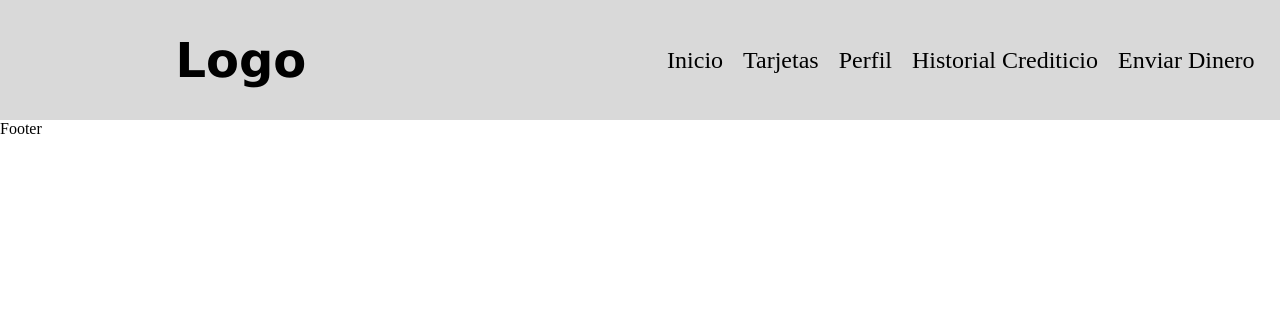
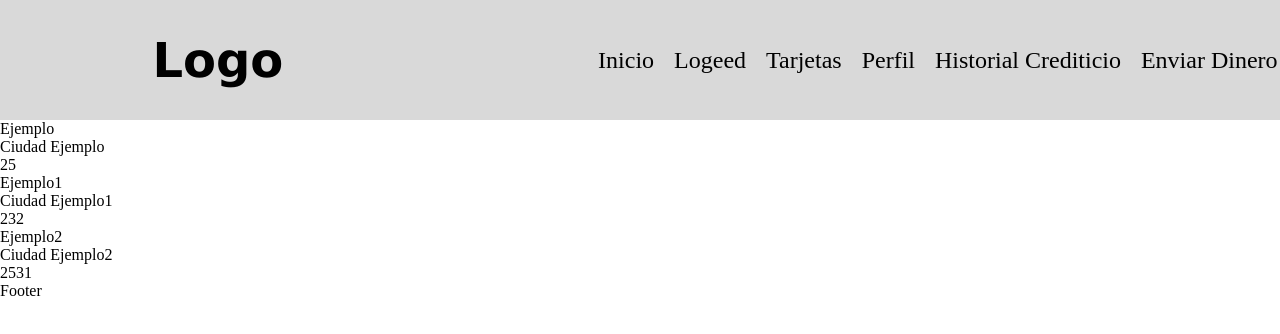
Before and after one commit to No-Country/c11-09-t-phyton-react-activo, a React (Vite) app in the folder FrontEnd/: page /logeed in a window 1280 px wide. Shown: the top 334 px of the page. Built offline with nearby package versions, Linux system fonts and the light colour scheme.

Commit message:
ruth page create

```diff
--- /dev/null
+++ b/FrontEnd/src/Api-de-prueba/prueba.js
@@ -0,0 +1,20 @@
+let prueba = [
+    {
+        nombre: "Ejemplo",
+        edad: 25,
+        ciudad: "Ciudad Ejemplo"
+    },
+    {
+        nombre: "Ejemplo1",
+        edad: 232,
+        ciudad: "Ciudad Ejemplo1"
+    },
+    {
+        nombre: "Ejemplo2",
+        edad: 2531,
+        ciudad: "Ciudad Ejemplo2"
+    },
+
+
+ ]
+ export default prueba
--- a/FrontEnd/src/App.jsx
+++ b/FrontEnd/src/App.jsx
@@ -7,6 +7,7 @@ import SendMoney from './pages/SendMoney'
 
 import Navbar from './components/Navbar'
 import Footer from './components/Footer';
+import Logeed from './pages/Logeed';
 function App() {
   return (
     <BrowserRouter>
@@ -14,6 +15,7 @@ function App() {
 
       <Routes>
           <Route path="/" element={<Index/>}></Route>
+          <Route path="/logeed" element={<Logeed/>}></Route>
           <Route path="/cards" element={<Cards/>}></Route>
           <Route path="/profile" element={<Profile/>}></Route>
           <Route path="/actividad" element={<Activities/>}></Route>
--- a/FrontEnd/src/components/Navbar.jsx
+++ b/FrontEnd/src/components/Navbar.jsx
@@ -11,6 +11,7 @@ const Navbar = () => {
             </div>
             <ul className='navbar_link'>
             <Link to="/">Inicio</Link>
+            <Link to="/logeed">Logeed</Link>
             <Link to="/cards">Tarjetas</Link>
             <Link to="/profile">Perfil</Link>
             <Link to="/actividad">Historial Crediticio</Link>
--- /dev/null
+++ b/FrontEnd/src/pages/Logeed.jsx
@@ -0,0 +1,24 @@
+import React, { useState } from 'react'
+import prueba from '../Api-de-prueba/prueba'
+
+const Logeed = () => {
+
+
+  return (
+    <>
+    <div>
+    {prueba.map(index => (
+        <div>
+            <p>{index?.nombre}</p>
+             <p>{index?.ciudad}</p>
+        <p>{index?.edad}</p>
+        </div>
+
+    ))}
+    </div>
+    </>
+
+  )
+}
+
+export default Logeed
```
